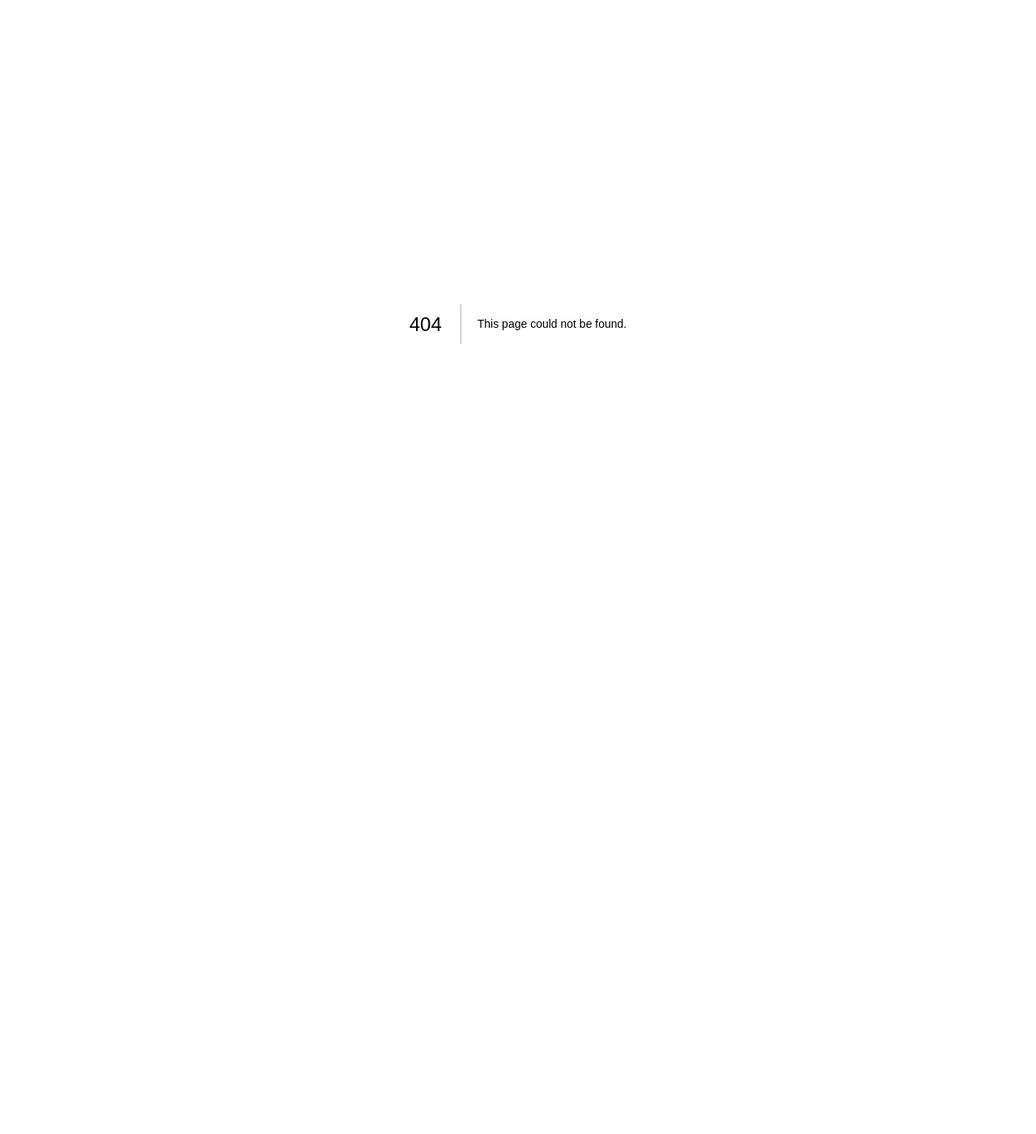
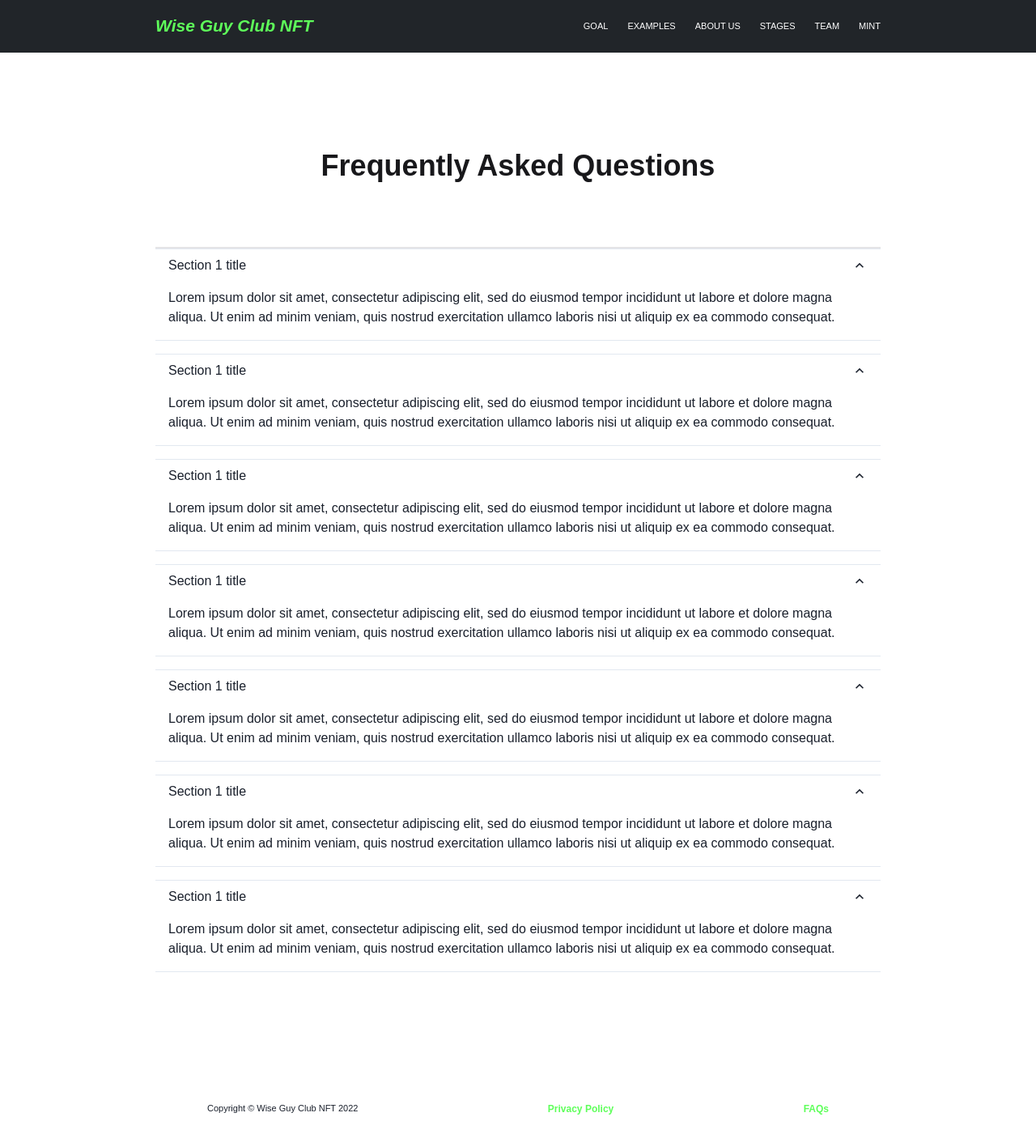
Before and after one commit to wikicrafter/wgc, a Next.js app: page /faqs in a window 1280 px wide. Before the commit this address had no page. Shown: the whole page at 81% size. Before the commit the page ends 800 px from the top, so only its background shows below. Built offline with nearby package versions, Linux system fonts and the light colour scheme.

Commit message:
included faqs section

```diff
--- /dev/null
+++ b/components/faqs/Data.jsx
@@ -0,0 +1,36 @@
+import React from 'react'
+import {
+    Accordion,
+    AccordionItem,
+    AccordionButton,
+    AccordionPanel,
+    AccordionIcon,
+    Box,
+  } from '@chakra-ui/react'
+
+const Data = () => {
+  return (
+    <div>
+        <Accordion defaultIndex={[0]} allowMultiple>
+            <AccordionItem>
+                <h2>
+                <AccordionButton>
+                <Box flex='1' textAlign='left'>
+                    Section 1 title
+                </Box>
+                <AccordionIcon />
+                </AccordionButton>
+                </h2>
+                <AccordionPanel pb={4}>
+                    Lorem ipsum dolor sit amet, consectetur adipiscing elit, sed do eiusmod
+                    tempor incididunt ut labore et dolore magna aliqua. Ut enim ad minim
+                    veniam, quis nostrud exercitation ullamco laboris nisi ut aliquip ex ea
+                    commodo consequat.
+                </AccordionPanel>
+            </AccordionItem>
+        </Accordion>
+    </div>
+  )
+}
+
+export default Data
--- a/components/footer/index.jsx
+++ b/components/footer/index.jsx
@@ -1,3 +1,4 @@
+import Link from 'next/link'
 import React from 'react'
 import Socials from './Socials'
 import Team from './Team'
@@ -10,7 +11,9 @@ const Footer = () => {
         <div className="mt-[10vh] lg:flex lg:justify-between lg:w-[60vw] lg:mx-auto">
                 <p className="text-center text-[11px] mb-6">Copyright © Wise Guy Club NFT 2022</p>
                 <p className="text-center text-[12px] text-[#5eff5a] my-2 lg:my-0 font-bold">Privacy Policy</p>
-                <p className="text-center text-[12px] text-[#5eff5a] my-2 lg:my-0 font-bold cursor-pointer">FAQS</p>
+                <p className="text-center text-[12px] text-[#5eff5a] my-2 lg:my-0 font-bold cursor-pointer">
+                  <Link href="/faqs">FAQs</Link>
+                  </p>
         </div>
 
 
--- a/components/header/NavBar.jsx
+++ b/components/header/NavBar.jsx
@@ -9,6 +9,7 @@ import {
     Button,
   } from '@chakra-ui/react'
 import { FaBars } from 'react-icons/fa'
+import Link from 'next/link'
 const NavBar = () => {
     const { isOpen, onOpen, onClose } = useDisclosure()
     const btnRef = React.useRef()
@@ -43,7 +44,7 @@ const NavBar = () => {
     {/**Mobile Navbar */}
     <div className="bg-[#212529] w-full fixed top-0 lg:hidden ">
     <div className="w-[95vw] py-[12px] mx-auto items-center flex justify-between text-[#5eff5a]">
-        <h2 className="italic text-[15px] font-semibold font-[Kaushan-Script]">Wise Guy Club NFT</h2>
+        <h2 className="italic text-[15px] font-semibold font-[Kaushan-Script]"><Link href="/" passHref>Wise Guy Club NFT</Link></h2>
         <div className="lg:hidden ">
           <Button ref={btnRef} colorScheme='black' onClick={onOpen}>
             <div className="bg-[#5eff5a] text-[#fff] flex space-x-1 uppercase items-center p-[13px] rounded-md">
@@ -101,7 +102,7 @@ const NavBar = () => {
       {/**Desktop NavBar */}
       <div className="" id="navbar">
       <div className="bg-transparent w-[70vw] mx-auto py-4 hidden lg:flex justify-between items-center">
-        <h2 className="italic text-[21px] font-semibold font-[Kaushan-Script] text-[#5eff5a]">Wise Guy Club NFT</h2>
+        <h2 className="italic text-[21px] font-semibold font-[Kaushan-Script] text-[#5eff5a]"><Link href="/" passHref>Wise Guy Club NFT</Link></h2>
         <div className="flex space-x-6 font-[Montserrat] text-[11px] text-white uppercase">
           <span id="nav1" onClick={() => goToSection('#goal')} className="hover:text-[#5eff5a] cursor-pointer">
                 Goal
--- /dev/null
+++ b/pages/faqs/index.jsx
@@ -0,0 +1,47 @@
+import AOS from "aos";
+import "aos/dist/aos.css";
+import Data from "../../components/faqs/Data";
+import NavBar from "../../components/header/NavBar";
+import Socials from "../../components/footer/Socials";
+import Link from "next/link";
+
+const FAQs = () => {
+  if (typeof window !== "undefined") {
+    AOS.init();
+  }
+
+  return (
+    <div>
+      <div className="bg-[#212529]">
+        <NavBar />
+      </div>
+        <div className="lg:w-[70vw] w-[95vw] mx-auto items-center justify-center mt-[15vh]">
+          <div className="flex flex-col mx-auto">
+            <h2 className="w-[60vw] mx-auto text-2xl lg:text-4xl text-center text-zinc-900 font-bold">
+              Frequently Asked Questions
+            </h2>
+            <div className="mt-[10vh] border-zinc-200 border-b-2"></div>
+            <div className="flex flex-col space-y-4">
+              <Data />
+              <Data />
+              <Data />
+              <Data />
+              <Data />
+              <Data />
+              <Data />
+            </div>
+          </div>
+        </div>
+
+        <div className="mt-[20vh] lg:flex lg:justify-between lg:w-[60vw] lg:mx-auto">
+                <p className="text-center text-[11px] mb-6">Copyright © Wise Guy Club NFT 2022</p>
+                <p className="text-center text-[12px] text-[#5eff5a] my-2 lg:my-0 font-bold">Privacy Policy</p>
+                <p className="text-center text-[12px] text-[#5eff5a] my-2 lg:my-0 font-bold cursor-pointer">
+                  <Link href="/faqs">FAQs</Link>
+                  </p>
+        </div>
+    </div>
+  );
+};
+
+export default FAQs;
```
